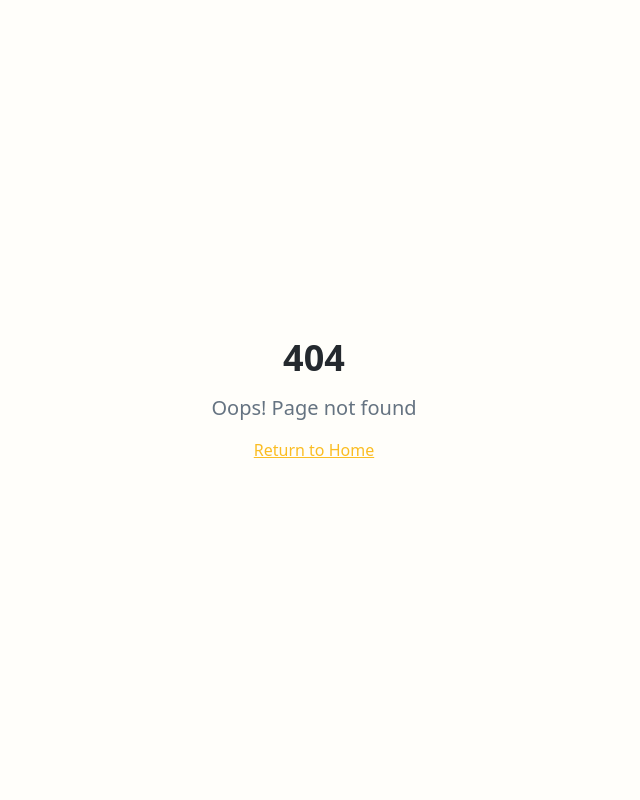
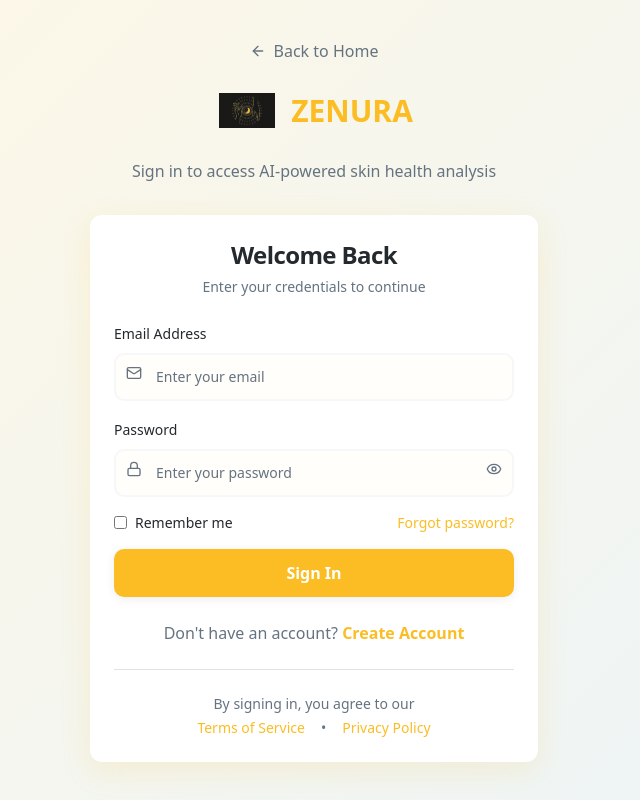
Before and after one commit to yuvashreekannan/zenura-skin-guide, a React (Vite) app: page /login in a window 1280 px wide. Before the commit this address had no page. Shown: the whole page, without its empty margins (326-966 px from the left). Built offline with nearby package versions, Linux system fonts and the light colour scheme.

Commit message:
Add login page and UI adjustments
Implement login page navigation and adjust logo transparency and UI elements for better visibility.

```diff
--- a/src/App.tsx
+++ b/src/App.tsx
@@ -1,9 +1,11 @@
+
 import { Toaster } from "@/components/ui/toaster";
 import { Toaster as Sonner } from "@/components/ui/sonner";
 import { TooltipProvider } from "@/components/ui/tooltip";
 import { QueryClient, QueryClientProvider } from "@tanstack/react-query";
 import { BrowserRouter, Routes, Route } from "react-router-dom";
 import Index from "./pages/Index";
+import Login from "./pages/Login";
 import Diagnosis from "./pages/Diagnosis";
 import Pregnancy from "./pages/Pregnancy";
 import Menstruation from "./pages/Menstruation";
@@ -21,6 +23,7 @@ const App = () => (
       <BrowserRouter>
         <Routes>
           <Route path="/" element={<Index />} />
+          <Route path="/login" element={<Login />} />
           <Route path="/diagnosis" element={<Diagnosis />} />
           <Route path="/pregnancy" element={<Pregnancy />} />
           <Route path="/menstruation" element={<Menstruation />} />
--- a/src/components/Header.tsx
+++ b/src/components/Header.tsx
@@ -29,7 +29,7 @@ const Header = () => {
               <img
                 src="/lovable-uploads/0726a3b6-fe88-4513-97de-c9ed19be7e65.png"
                 alt="ZENURA Logo"
-                className="w-10 h-10 object-contain"
+                className="w-10 h-10 object-contain opacity-80 hover:opacity-100 transition-opacity"
               />
             </div>
             <span className="text-2xl font-bold text-primary">ZENURA</span>
@@ -41,21 +41,21 @@ const Header = () => {
               <Link
                 key={item.path}
                 to={item.path}
-                className={`px-3 py-2 rounded-md text-sm font-medium transition-medical ${
+                className={`px-4 py-2 rounded-lg text-sm font-medium transition-all duration-200 ${
                   isActive(item.path)
-                    ? "bg-primary-soft text-primary"
-                    : "text-muted-foreground hover:text-foreground hover:bg-muted"
+                    ? "bg-primary text-primary-foreground shadow-medium"
+                    : "text-foreground hover:text-primary hover:bg-primary/10 border border-transparent hover:border-primary/20"
                 }`}
               >
                 {item.label}
               </Link>
             ))}
             <div className="flex items-center space-x-3">
-              <Button variant="outline" size="sm">
+              <Button variant="outline" size="sm" className="border-2 hover:border-primary hover:bg-primary/10">
                 <UserCheck className="w-4 h-4 mr-2" />
                 Connect Dermatologist
               </Button>
-              <Button variant="medical" size="sm">
+              <Button variant="medical" size="sm" className="shadow-medium hover:shadow-strong">
                 <MessageCircle className="w-4 h-4 mr-2" />
                 Ask AI Assistant
               </Button>
@@ -64,40 +64,40 @@ const Header = () => {
 
           {/* Mobile Menu Button */}
           <button
-            className="md:hidden p-2"
+            className="md:hidden p-3 rounded-lg hover:bg-muted border-2 border-transparent hover:border-primary/20 transition-all"
             onClick={() => setIsMobileMenuOpen(!isMobileMenuOpen)}
           >
             {isMobileMenuOpen ? (
-              <X className="w-6 h-6" />
+              <X className="w-6 h-6 text-foreground" />
             ) : (
-              <Menu className="w-6 h-6" />
+              <Menu className="w-6 h-6 text-foreground" />
             )}
           </button>
         </div>
 
         {/* Mobile Navigation */}
         {isMobileMenuOpen && (
-          <nav className="md:hidden mt-4 pb-4 space-y-2">
+          <nav className="md:hidden mt-4 pb-4 space-y-2 border-t pt-4">
             {navItems.map((item) => (
               <Link
                 key={item.path}
                 to={item.path}
-                className={`block px-3 py-2 rounded-md text-sm font-medium transition-medical ${
+                className={`block px-4 py-3 rounded-lg text-sm font-medium transition-all ${
                   isActive(item.path)
-                    ? "bg-primary-soft text-primary"
-                    : "text-muted-foreground hover:text-foreground hover:bg-muted"
+                    ? "bg-primary text-primary-foreground shadow-medium"
+                    : "text-foreground hover:text-primary hover:bg-primary/10 border border-transparent hover:border-primary/20"
                 }`}
                 onClick={() => setIsMobileMenuOpen(false)}
               >
                 {item.label}
               </Link>
             ))}
-            <div className="pt-2 space-y-2">
-              <Button variant="outline" size="sm" className="w-full">
+            <div className="pt-2 space-y-3">
+              <Button variant="outline" size="sm" className="w-full border-2 hover:border-primary hover:bg-primary/10">
                 <UserCheck className="w-4 h-4 mr-2" />
                 Connect Dermatologist
               </Button>
-              <Button variant="medical" size="sm" className="w-full">
+              <Button variant="medical" size="sm" className="w-full shadow-medium hover:shadow-strong">
                 <MessageCircle className="w-4 h-4 mr-2" />
                 Ask AI Assistant
               </Button>
--- a/src/pages/Index.tsx
+++ b/src/pages/Index.tsx
@@ -29,25 +29,25 @@ const Index = () => {
                 Specialized care for pregnancy, menstruation, and menopause.
               </p>
               <div className="flex flex-col sm:flex-row gap-4">
-                <Button size="xl" asChild>
-                  <Link to="/diagnosis">
+                <Button size="xl" asChild className="shadow-strong hover:shadow-medium border-2 border-primary/20">
+                  <Link to="/login">
                     <Camera className="w-5 h-5" />
                     Start Diagnosis
                   </Link>
                 </Button>
-                <Button variant="medical" size="xl">
+                <Button variant="medical" size="xl" className="shadow-strong hover:shadow-medium border-2 border-secondary/20">
                   <MessageCircle className="w-5 h-5" />
                   Ask AI Assistant
                 </Button>
               </div>
               <div className="flex items-center space-x-6 text-sm text-muted-foreground">
                 <div className="flex items-center space-x-2">
-                  <Shield className="w-4 h-4 text-secondary" />
-                  <span>HIPAA Compliant</span>
+                  <Shield className="w-5 h-5 text-secondary" />
+                  <span className="font-medium">HIPAA Compliant</span>
                 </div>
                 <div className="flex items-center space-x-2">
-                  <Sparkles className="w-4 h-4 text-primary" />
-                  <span>AI Powered</span>
+                  <Sparkles className="w-5 h-5 text-primary" />
+                  <span className="font-medium">AI Powered</span>
                 </div>
               </div>
             </div>
@@ -74,7 +74,7 @@ const Index = () => {
 
           <div className="grid grid-cols-1 md:grid-cols-3 gap-8">
             {/* Pregnancy Panel */}
-            <Card className="group hover:shadow-strong transition-medical overflow-hidden">
+            <Card className="group hover:shadow-strong transition-medical overflow-hidden border-2 hover:border-pregnancy/30">
               <div className="relative h-48 bg-gradient-pregnancy">
                 <img
                   src={pregnancyPanel}
@@ -85,16 +85,16 @@ const Index = () => {
               </div>
               <CardHeader>
                 <div className="flex items-center space-x-2 mb-2">
-                  <Baby className="w-6 h-6 text-pregnancy" />
-                  <CardTitle className="text-pregnancy">Pregnancy Care</CardTitle>
+                  <Baby className="w-7 h-7 text-pregnancy" />
+                  <CardTitle className="text-pregnancy text-xl">Pregnancy Care</CardTitle>
                 </div>
-                <CardDescription>
+                <CardDescription className="text-base">
                   Specialized diagnosis for pregnancy-related skin changes like melasma, stretch marks, and PUPPP.
                 </CardDescription>
               </CardHeader>
               <CardContent>
-                <Button variant="pregnancy" className="w-full" asChild>
-                  <Link to="/pregnancy">
+                <Button variant="pregnancy" className="w-full h-12 text-base font-semibold shadow-medium hover:shadow-strong" asChild>
+                  <Link to="/login">
                     Pregnancy Diagnosis
                   </Link>
                 </Button>
@@ -102,7 +102,7 @@ const Index = () => {
             </Card>
 
             {/* Menstruation Panel */}
-            <Card className="group hover:shadow-strong transition-medical overflow-hidden">
+            <Card className="group hover:shadow-strong transition-medical overflow-hidden border-2 hover:border-menstruation/30">
               <div className="relative h-48 bg-gradient-menstruation">
                 <img
                   src={menstruationPanel}
@@ -113,16 +113,16 @@ const Index = () => {
               </div>
               <CardHeader>
                 <div className="flex items-center space-x-2 mb-2">
-                  <Heart className="w-6 h-6 text-menstruation" />
-                  <CardTitle className="text-menstruation">Menstrual Health</CardTitle>
+                  <Heart className="w-7 h-7 text-menstruation" />
+                  <CardTitle className="text-menstruation text-xl">Menstrual Health</CardTitle>
                 </div>
-                <CardDescription>
+                <CardDescription className="text-base">
                   Understand hormonal skin changes during your cycle with targeted care recommendations.
                 </CardDescription>
               </CardHeader>
               <CardContent>
-                <Button variant="menstruation" className="w-full" asChild>
-                  <Link to="/menstruation">
+                <Button variant="menstruation" className="w-full h-12 text-base font-semibold shadow-medium hover:shadow-strong" asChild>
+                  <Link to="/login">
                     Menstrual Diagnosis
                   </Link>
                 </Button>
@@ -130,7 +130,7 @@ const Index = () => {
             </Card>
 
             {/* Menopause Panel */}
-            <Card className="group hover:shadow-strong transition-medical overflow-hidden">
+            <Card className="group hover:shadow-strong transition-medical overflow-hidden border-2 hover:border-menopause/30">
               <div className="relative h-48 bg-gradient-menopause">
                 <img
                   src={menopausePanel}
@@ -141,16 +141,16 @@ const Index = () => {
               </div>
               <CardHeader>
                 <div className="flex items-center space-x-2 mb-2">
-                  <Flower2 className="w-6 h-6 text-menopause" />
-                  <CardTitle className="text-menopause">Menopause Support</CardTitle>
+                  <Flower2 className="w-7 h-7 text-menopause" />
+                  <CardTitle className="text-menopause text-xl">Menopause Support</CardTitle>
                 </div>
-                <CardDescription>
+                <CardDescription className="text-base">
                   Age-appropriate care for mature skin, addressing dryness, wrinkles, and age spots.
                 </CardDescription>
               </CardHeader>
               <CardContent>
-                <Button variant="menopause" className="w-full" asChild>
-                  <Link to="/menopause">
+                <Button variant="menopause" className="w-full h-12 text-base font-semibold shadow-medium hover:shadow-strong" asChild>
+                  <Link to="/login">
                     Menopause Diagnosis
                   </Link>
                 </Button>
@@ -170,8 +170,8 @@ const Index = () => {
 
           <div className="grid grid-cols-1 md:grid-cols-3 gap-8">
             <div className="text-center space-y-4">
-              <div className="w-16 h-16 bg-primary rounded-2xl flex items-center justify-center mx-auto">
-                <Upload className="w-8 h-8 text-primary-foreground" />
+              <div className="w-20 h-20 bg-primary rounded-2xl flex items-center justify-center mx-auto shadow-medium">
+                <Upload className="w-10 h-10 text-primary-foreground" />
               </div>
               <h3 className="text-xl font-semibold">Upload Photo</h3>
               <p className="text-muted-foreground">
@@ -180,8 +180,8 @@ const Index = () => {
             </div>
 
             <div className="text-center space-y-4">
-              <div className="w-16 h-16 bg-secondary rounded-2xl flex items-center justify-center mx-auto">
-                <Sparkles className="w-8 h-8 text-secondary-foreground" />
+              <div className="w-20 h-20 bg-secondary rounded-2xl flex items-center justify-center mx-auto shadow-medium">
+                <Sparkles className="w-10 h-10 text-secondary-foreground" />
               </div>
               <h3 className="text-xl font-semibold">AI Analysis</h3>
               <p className="text-muted-foreground">
@@ -190,8 +190,8 @@ const Index = () => {
             </div>
 
             <div className="text-center space-y-4">
-              <div className="w-16 h-16 bg-primary rounded-2xl flex items-center justify-center mx-auto">
-                <Heart className="w-8 h-8 text-primary-foreground" />
+              <div className="w-20 h-20 bg-primary rounded-2xl flex items-center justify-center mx-auto shadow-medium">
+                <Heart className="w-10 h-10 text-primary-foreground" />
               </div>
               <h3 className="text-xl font-semibold">Get Results</h3>
               <p className="text-muted-foreground">
@@ -214,37 +214,37 @@ const Index = () => {
           </div>
 
           <div className="grid grid-cols-1 md:grid-cols-3 gap-8">
-            <Card className="text-center hover:shadow-medium transition-medical">
+            <Card className="text-center hover:shadow-medium transition-medical border-2 hover:border-secondary/30">
               <CardHeader>
-                <div className="w-16 h-16 bg-secondary rounded-2xl flex items-center justify-center mx-auto mb-4">
-                  <Users className="w-8 h-8 text-secondary-foreground" />
+                <div className="w-20 h-20 bg-secondary rounded-2xl flex items-center justify-center mx-auto mb-4 shadow-medium">
+                  <Users className="w-10 h-10 text-secondary-foreground" />
                 </div>
-                <CardTitle>Community Outreach</CardTitle>
-                <CardDescription>
+                <CardTitle className="text-xl">Community Outreach</CardTitle>
+                <CardDescription className="text-base">
                   Partnering with local NGOs to conduct skin health awareness workshops in rural and underserved communities.
                 </CardDescription>
               </CardHeader>
             </Card>
 
-            <Card className="text-center hover:shadow-medium transition-medical">
+            <Card className="text-center hover:shadow-medium transition-medical border-2 hover:border-primary/30">
               <CardHeader>
-                <div className="w-16 h-16 bg-primary rounded-2xl flex items-center justify-center mx-auto mb-4">
-                  <GraduationCap className="w-8 h-8 text-primary-foreground" />
+                <div className="w-20 h-20 bg-primary rounded-2xl flex items-center justify-center mx-auto mb-4 shadow-medium">
+                  <GraduationCap className="w-10 h-10 text-primary-foreground" />
                 </div>
-                <CardTitle>Educational Programs</CardTitle>
-                <CardDescription>
+                <CardTitle className="text-xl">Educational Programs</CardTitle>
+                <CardDescription className="text-base">
                   Training community health workers to identify common skin conditions and provide basic guidance using our resources.
                 </CardDescription>
               </CardHeader>
             </Card>
 
-            <Card className="text-center hover:shadow-medium transition-medical">
+            <Card className="text-center hover:shadow-medium transition-medical border-2 hover:border-pregnancy/30">
               <CardHeader>
-                <div className="w-16 h-16 bg-pregnancy rounded-2xl flex items-center justify-center mx-auto mb-4">
-                  <Globe className="w-8 h-8 text-pregnancy-foreground" />
+                <div className="w-20 h-20 bg-pregnancy rounded-2xl flex items-center justify-center mx-auto mb-4 shadow-medium">
+                  <Globe className="w-10 h-10 text-pregnancy-foreground" />
                 </div>
-                <CardTitle>Global Impact</CardTitle>
-                <CardDescription>
+                <CardTitle className="text-xl">Global Impact</CardTitle>
+                <CardDescription className="text-base">
                   Making skin health knowledge accessible across language and technology barriers through simplified guides and visual aids.
                 </CardDescription>
               </CardHeader>
@@ -252,7 +252,7 @@ const Index = () => {
           </div>
 
           <div className="mt-12 text-center">
-            <div className="bg-secondary-soft p-8 rounded-2xl max-w-4xl mx-auto">
+            <div className="bg-secondary-soft p-8 rounded-2xl max-w-4xl mx-auto border-2 border-secondary/20">
               <h3 className="text-2xl font-semibold mb-4 text-secondary">Our Mission: Healthcare for All</h3>
               <p className="text-muted-foreground text-lg leading-relaxed">
                 We believe that everyone deserves access to quality skin health information, regardless of their
@@ -261,7 +261,7 @@ const Index = () => {
                 to spread awareness about skin conditions, their prevention, and safe home remedies.
               </p>
               <div className="mt-6">
-                <Button variant="secondary" size="lg">
+                <Button variant="secondary" size="lg" className="shadow-medium hover:shadow-strong">
                   Learn About Our NGO Partnerships
                 </Button>
               </div>
--- /dev/null
+++ b/src/pages/Login.tsx
@@ -0,0 +1,135 @@
+
+import { useState } from "react";
+import { Link } from "react-router-dom";
+import { Button } from "@/components/ui/button";
+import { Input } from "@/components/ui/input";
+import { Card, CardContent, CardDescription, CardHeader, CardTitle } from "@/components/ui/card";
+import { Eye, EyeOff, Mail, Lock, ArrowLeft } from "lucide-react";
+
+const Login = () => {
+  const [showPassword, setShowPassword] = useState(false);
+  const [email, setEmail] = useState("");
+  const [password, setPassword] = useState("");
+
+  const handleLogin = (e: React.FormEvent) => {
+    e.preventDefault();
+    // TODO: Implement login logic
+    console.log("Login attempted with:", { email, password });
+  };
+
+  return (
+    <div className="min-h-screen bg-gradient-hero flex items-center justify-center p-4">
+      <div className="w-full max-w-md">
+        {/* Header with logo and back button */}
+        <div className="text-center mb-8">
+          <Link to="/" className="inline-flex items-center text-muted-foreground hover:text-foreground mb-4">
+            <ArrowLeft className="w-4 h-4 mr-2" />
+            Back to Home
+          </Link>
+          <div className="flex items-center justify-center space-x-3 mb-4">
+            <div className="w-16 h-16 flex items-center justify-center">
+              <img
+                src="/lovable-uploads/0726a3b6-fe88-4513-97de-c9ed19be7e65.png"
+                alt="ZENURA Logo"
+                className="w-14 h-14 object-contain opacity-90"
+              />
+            </div>
+            <span className="text-3xl font-bold text-primary">ZENURA</span>
+          </div>
+          <p className="text-muted-foreground">Sign in to access AI-powered skin health analysis</p>
+        </div>
+
+        <Card className="shadow-strong border-0">
+          <CardHeader>
+            <CardTitle className="text-2xl text-center">Welcome Back</CardTitle>
+            <CardDescription className="text-center">
+              Enter your credentials to continue
+            </CardDescription>
+          </CardHeader>
+          <CardContent>
+            <form onSubmit={handleLogin} className="space-y-4">
+              <div className="space-y-2">
+                <label htmlFor="email" className="text-sm font-medium">
+                  Email Address
+                </label>
+                <div className="relative">
+                  <Mail className="absolute left-3 top-3 h-4 w-4 text-muted-foreground" />
+                  <Input
+                    id="email"
+                    type="email"
+                    placeholder="Enter your email"
+                    value={email}
+                    onChange={(e) => setEmail(e.target.value)}
+                    className="pl-10 h-12 border-2 focus:border-primary"
+                    required
+                  />
+                </div>
+              </div>
+
+              <div className="space-y-2">
+                <label htmlFor="password" className="text-sm font-medium">
+                  Password
+                </label>
+                <div className="relative">
+                  <Lock className="absolute left-3 top-3 h-4 w-4 text-muted-foreground" />
+                  <Input
+                    id="password"
+                    type={showPassword ? "text" : "password"}
+                    placeholder="Enter your password"
+                    value={password}
+                    onChange={(e) => setPassword(e.target.value)}
+                    className="pl-10 pr-10 h-12 border-2 focus:border-primary"
+                    required
+                  />
+                  <button
+                    type="button"
+                    onClick={() => setShowPassword(!showPassword)}
+                    className="absolute right-3 top-3 text-muted-foreground hover:text-foreground"
+                  >
+                    {showPassword ? <EyeOff className="h-4 w-4" /> : <Eye className="h-4 w-4" />}
+                  </button>
+                </div>
+              </div>
+
+              <div className="flex items-center justify-between text-sm">
+                <label className="flex items-center space-x-2">
+                  <input type="checkbox" className="rounded border-gray-300" />
+                  <span>Remember me</span>
+                </label>
+                <Link to="/forgot-password" className="text-primary hover:underline">
+                  Forgot password?
+                </Link>
+              </div>
+
+              <Button type="submit" className="w-full h-12 text-base font-semibold" size="lg">
+                Sign In
+              </Button>
+            </form>
+
+            <div className="mt-6 text-center">
+              <p className="text-muted-foreground">
+                Don't have an account?{" "}
+                <Link to="/register" className="text-primary font-semibold hover:underline">
+                  Create Account
+                </Link>
+              </p>
+            </div>
+
+            <div className="mt-6 pt-6 border-t">
+              <div className="text-center text-sm text-muted-foreground">
+                <p>By signing in, you agree to our</p>
+                <div className="space-x-4 mt-1">
+                  <Link to="/terms" className="text-primary hover:underline">Terms of Service</Link>
+                  <span>•</span>
+                  <Link to="/privacy" className="text-primary hover:underline">Privacy Policy</Link>
+                </div>
+              </div>
+            </div>
+          </CardContent>
+        </Card>
+      </div>
+    </div>
+  );
+};
+
+export default Login;
```
